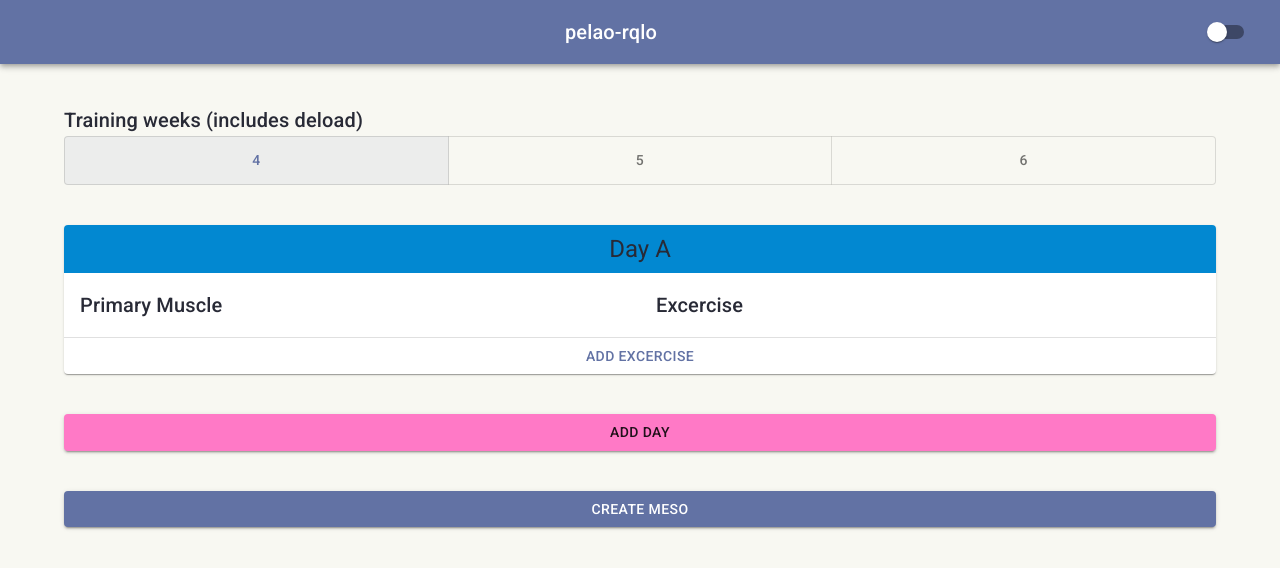
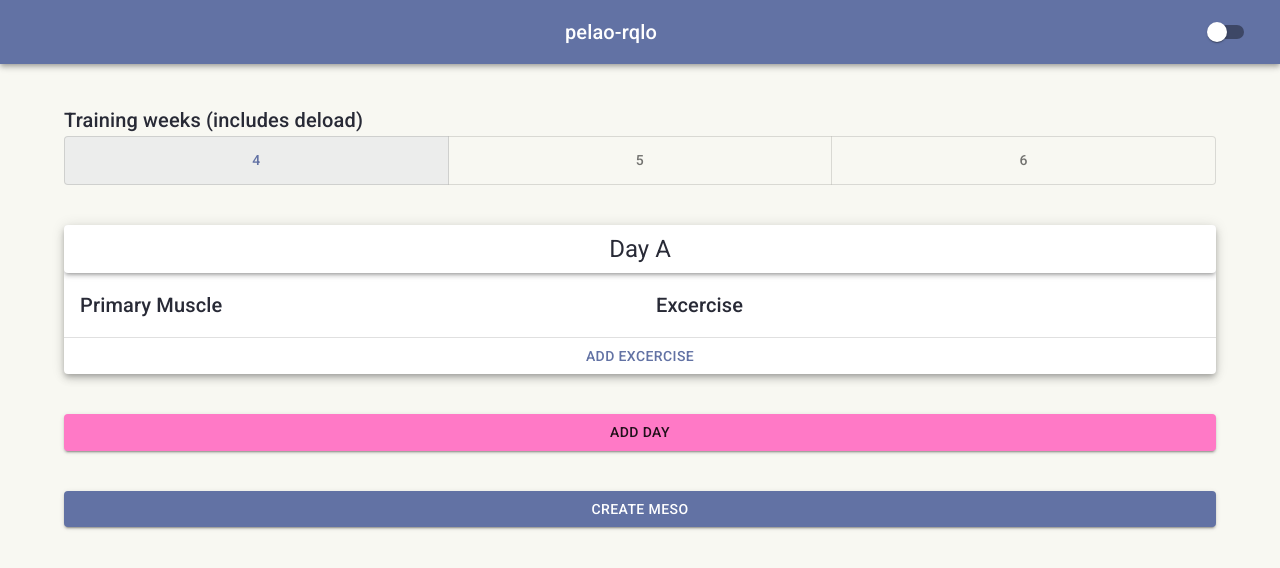
Before and after one commit to v4rgas/HairlessLifting, a React (Vite) app: page / in a window 1280 px wide. Both pictures are taken after a click on the button "ADD DAY". Shown: the top 568 px of the page. Built offline with nearby package versions, Linux system fonts and the light colour scheme.

Commit message:
Refactor WorkoutSelectionTable component to improve UI and add "Add exercise" button

```diff
--- a/src/MesoCreator/WorkoutSelectionTable/WorkoutSelectionTable.jsx
+++ b/src/MesoCreator/WorkoutSelectionTable/WorkoutSelectionTable.jsx
@@ -16,9 +16,11 @@ function WorkoutSelectionTable({ name, onSelectionChange }) {
   };
 
   return (
-    <TableContainer component={Paper}>
+    <TableContainer component={Paper} elevation={5}>
 
-      <Typography variant='h5' sx={{ p: 1, textAlign: "center", backgroundColor: "info.main" }}>Day {name}</Typography>
+      <Paper elevation={3}>
+        <Typography variant='h5' sx={{ p: 1, textAlign: "center" }}>Day {name}</Typography>
+      </Paper>
       <Table style={{ tableLayout: 'fixed' }}>
         <TableHead>
           <TableRow>
@@ -40,7 +42,6 @@ function WorkoutSelectionTable({ name, onSelectionChange }) {
         </TableBody>
       </Table>
       <Button variant='text' fullWidth onClick={() => { setWorkouts(workouts => [...workouts, { id: Date.now() }]) }}>Add excercise</Button>
-
     </TableContainer>
   )
 }
```
